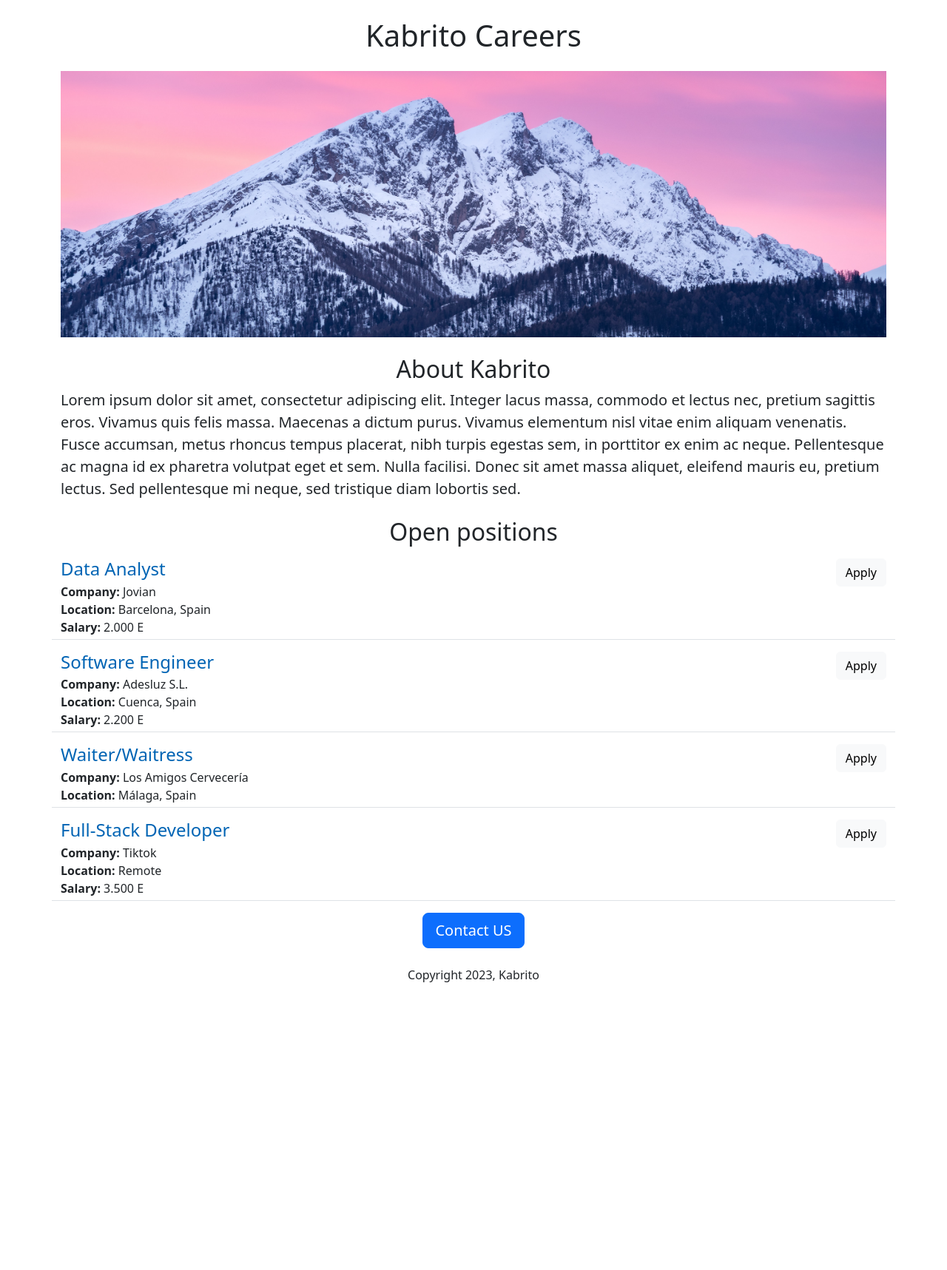
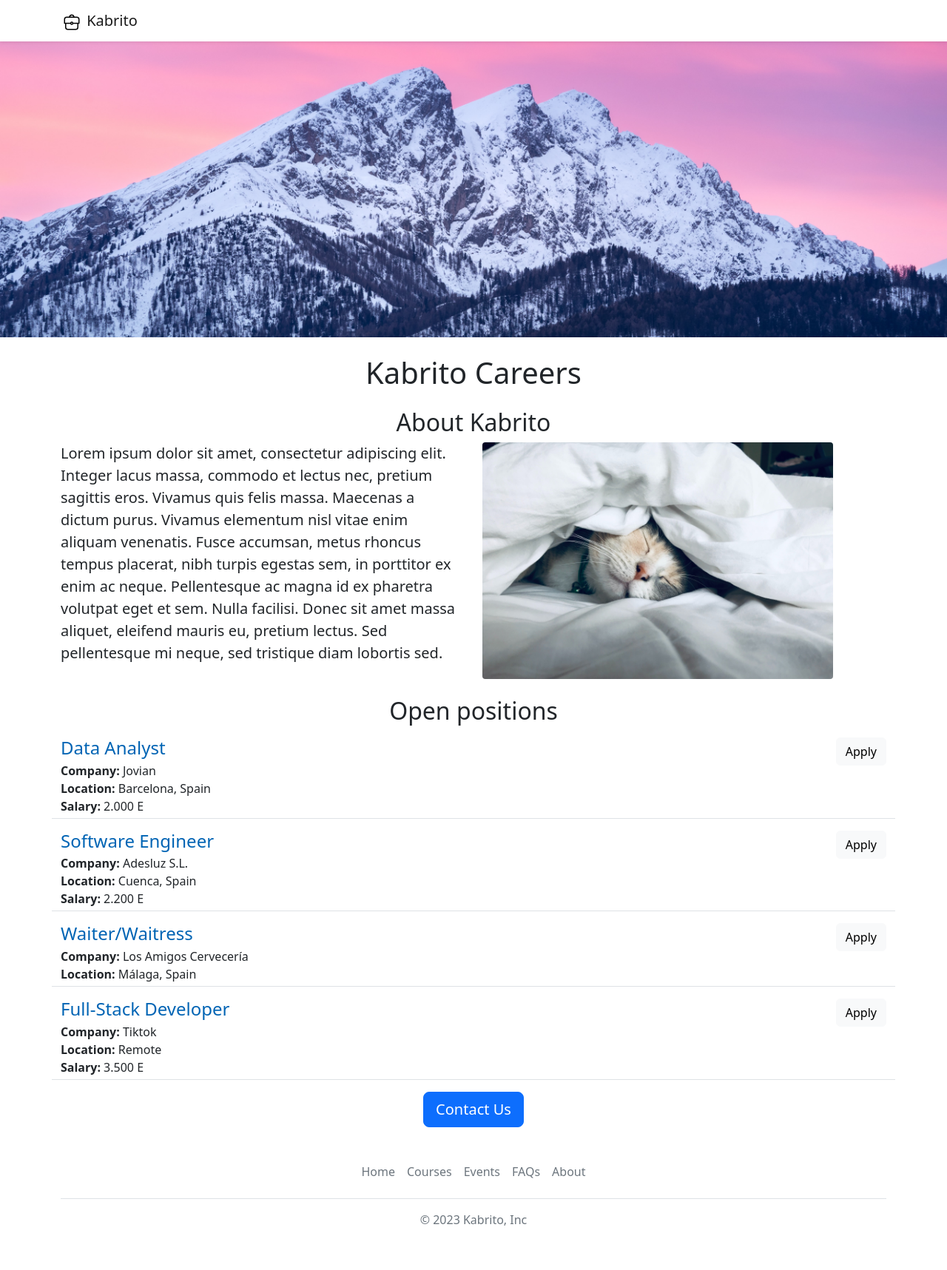
Before and after one commit to Franm99/python-flask-website, a Flask app: page / in a window 1280 px wide. Shown: the whole page at 74% size. Before the commit the page ends 1328 px from the top, so only its background shows below. Run offline with Flask 2, Linux system fonts and the light colour scheme.

Commit message:
Added some Bootstrap

```diff
--- /dev/null
+++ b/templates/footer.html
@@ -0,0 +1,12 @@
+<div class="container">
+<footer class="py-3 my-4">
+    <ul class="nav justify-content-center border-bottom pb-3 mb-3">
+    <li class="nav-item"><a target="_blank" href="/" class="nav-link px-2 text-muted">Home</a></li>
+    <li class="nav-item"><a target="_blank" href="/learn" class="nav-link px-2 text-muted">Courses</a></li>
+    <li class="nav-item"><a target="_blank" href="/events" class="nav-link px-2 text-muted">Events</a></li>
+    <li class="nav-item"><a target="_blank" href="/faq" class="nav-link px-2 text-muted">FAQs</a></li>
+    <li class="nav-item"><a target="_blank" href="/about" class="nav-link px-2 text-muted">About</a></li>
+    </ul>
+    <p class="text-center text-muted">&copy; 2023 {{company_name}}, Inc</p>
+</footer>
+</div>
--- a/templates/home.html
+++ b/templates/home.html
@@ -8,20 +8,31 @@
     <link href="https://cdn.jsdelivr.net/npm/bootstrap@5.2.3/dist/css/bootstrap.min.css" rel="stylesheet" integrity="sha384-rbsA2VBKQhggwzxH7pPCaAqO46MgnOM80zW1RWuH61DGLwZJEdK2Kadq2F9CUG65" crossorigin="anonymous">
     <style>
         #banner {
-            height: 360px;
-
+            height: 400px;
+            width: 100%;
+            overflow: hidden;
+            display: flex;
+            justify-content: center;
+            object-fit: cover;
+            margin-bottom: 16px;
         }
     </style>
 </head>
 
 <body>
+    {% include 'nav.html' %}
+
+    <img class="img-fluid" id="banner" src="../static/banner.jpg" height="320" alt="Image">
+
     <div class="container">
 
     <h1 class="text-center mt-4 mb-4">{{company_name}} Careers</h1>
-    <img class="img-fluid" style="width: 100%; overflow: hidden; display: flex; justify-content: center; object-fit: cover;"
-    id="banner" src="../static/banner.jpg" height="320" alt="Image">
 
     <h2 class="text-center mt-4 mb-2">About {{company_name}}</h2>
+
+    <div class="row" style="margin-bottom: 16px;">
+
+        <div class="col-6">
             <p class="lead">
                 Lorem ipsum dolor sit amet, consectetur adipiscing elit. Integer lacus massa, commodo et lectus nec, pretium sagittis eros.
                 Vivamus quis felis massa. Maecenas a dictum purus. Vivamus elementum nisl vitae enim aliquam venenatis. Fusce accumsan, metus
@@ -29,6 +40,12 @@
                 eget et sem. Nulla facilisi. Donec sit amet massa aliquet, eleifend mauris eu, pretium lectus. Sed pellentesque mi neque, sed
                 tristique diam lobortis sed.
             </p>
+        </div>
+
+        <div class="d-none d-md-block col-md-6">
+            <img src="../static/cats.jpg" style="height: 320px; border-radius: 4px;">
+        </div>
+    </div>
 
     <h2 class="text-center mt-4 mb-2">Open positions</h2>
     <p>
@@ -38,12 +55,14 @@
     </p>
 
     <div class="text-center">
-    <button class="btn btn-primary btn-lg">Contact US</button>
-    <p class="mt-4">Copyright 2023, {{company_name}}</p>
+    <a href="mailto:questions@jovian.es?subject=Questions%20about%20Job%20openings&body=My%20name%3A%20%3CYour%20name%20here%3E%0D%0AMy%20questions%3A"
+     class="btn btn-primary btn-lg">Contact Us</a>
     </div>
 
     </div>
 
+    {% include 'footer.html' %}
+
     <script src="https://cdn.jsdelivr.net/npm/bootstrap@5.2.3/dist/js/bootstrap.bundle.min.js" integrity="sha384-kenU1KFdBIe4zVF0s0G1M5b4hcpxyD9F7jL+jjXkk+Q2h455rYXK/7HAuoJl+0I4" crossorigin="anonymous"></script>
 </body>
 </html>
--- a/templates/jobitem.html
+++ b/templates/jobitem.html
@@ -14,6 +14,7 @@
         {% endif %}
     </div>
     <div class="col-3 text-end">
-        <button type="button" class="btn btn-light">Apply</button>
+        <a href="mailto:apply@jovian.es?subject=Application%20for%20{{job['title']}}&body=My%20name%3A%20%3CYour%20name%20here%3E%0D%0AMy%20resume%20link%3A%20%3CResume%20link%3E%0D%0AMy%20LinkedIn%20link%3A%20%3CLinkedIn%20link%3E"
+         type="button" class="btn btn-light">Apply</a>
     </div>
 </div>
--- /dev/null
+++ b/templates/nav.html
@@ -0,0 +1,9 @@
+<nav class="navbar bg-body-tertiary shadow-sm fixed-top bg-white">
+    <div class="container">
+        <a class="navbar-brand" href="#">
+        <img src="../static/navbar.svg" alt="Bootstrap" width="30" height="24">
+            {{company_name}}
+        </a>
+    </div>
+  </nav>
+  <div style="height: 56px;"></div>
```
Also changed, not shown: static/cats.jpg (added), static/navbar.svg (added). Lines whose indentation alone changed are shown as unchanged.
